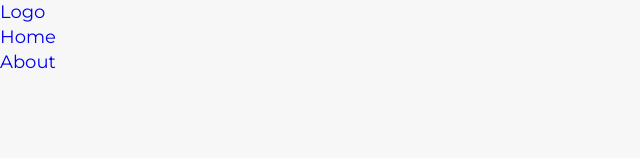
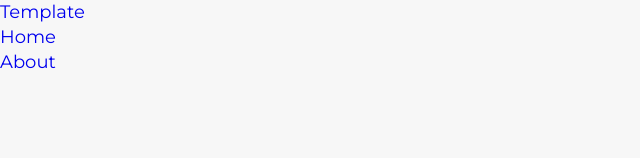
Before and after one commit to fl0riel/vue-cli-template, a Vue app: page / in a window 1280 px wide. Shown: the top 158 px of the page, without its empty margins (0-640 px from the left). Built offline with nearby package versions, Linux system fonts and the light colour scheme.

Commit message:
creating a temporary dynamic menu with props and data

```diff
--- a/src/App.vue
+++ b/src/App.vue
@@ -1,23 +1,40 @@
 <template>
   <div class="wrapper">
-    <TheHeader />
+    <TheHeader :title="title" :links="links" />
     <div class="wrapper-content">
       <div class="container">
         <h1>Hello World!</h1>
       </div>
     </div>
-    <TheFooter />
+    <TheFooter :links="links" />
   </div>
 </template>
 
 <script>
-import TheHeader from '@/components/TheHeader';
-import TheFooter from '@/components/TheFooter';
+import TheHeader from "@/components/TheHeader";
+import TheFooter from "@/components/TheFooter";
 
 export default {
   components: {
     TheHeader,
-    TheFooter
+    TheFooter,
+  },
+  data() {
+    return {
+      title: "Template",
+      links: [
+        {
+          title: "Home",
+          alias: "home",
+          url: "/",
+        },
+        {
+          title: "About",
+          alias: "about",
+          url: "/about",
+        },
+      ],
+    };
   },
 };
 </script>
--- a/src/components/TheFooter.vue
+++ b/src/components/TheFooter.vue
@@ -2,13 +2,27 @@
     <footer class="footer">
         <div class="container">
             <ul class="navbar-list">
-                <li class="navbar-item">
-                    <a href="/" class="navbar-link">Home</a>
-                </li>
-                <li class="navbar-item">
-                    <a href="/about" class="navbar-link">About</a>
+                <li class="navbar-item" v-for="link in links" :key="link.alias">
+                    <a :href="link.url" class="navbar-link">{{ link.title }}</a>
                 </li>
             </ul>
         </div>
     </footer>
 </template>
+
+<script>
+export default {
+    props: {
+        links: {
+            type: Array,
+            default: () => [
+                {
+                title: "Home",
+                alias: "home",
+                url: "/",
+                },
+            ],
+        },
+    },
+};
+</script>
--- a/src/components/TheHeader.vue
+++ b/src/components/TheHeader.vue
@@ -2,7 +2,7 @@
     <header class="navbar">
         <div class="container">
             <div class="navbar-content">
-                <a class="navbar-logo" href="/">Logo</a>
+                <a class="navbar-logo" href="/">{{ title }}</a>
                 <ul class="navbar-list">
                     <li class="navbar-item" v-for="link in links" :key="link.alias">
                         <a :href="link.url" class="navbar-link">{{ link.title }}</a>
@@ -15,21 +15,21 @@
 
 <script>
 export default {
-    data() {
-        return {
-            links: [
+    props: {
+        title: {
+            type: String,
+            required: true,
+        },
+        links: {
+            type: Array,
+            default: () => [
                 {
-                    title: 'Home',
-                    alias: 'home',
-                    url: '/',
-                },
-                {
-                    title: 'About',
-                    alias: 'about',
-                    url: '/about',
+                title: "Home",
+                alias: "home",
+                url: "/",
                 },
             ],
-        };
-    },
+        }
+    }
 };
 </script>
```
